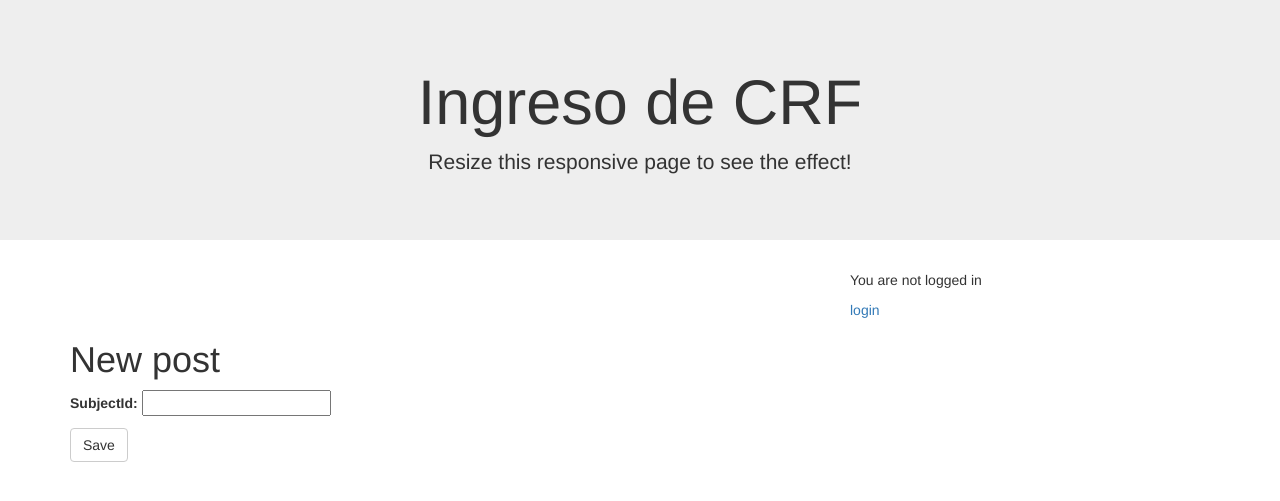
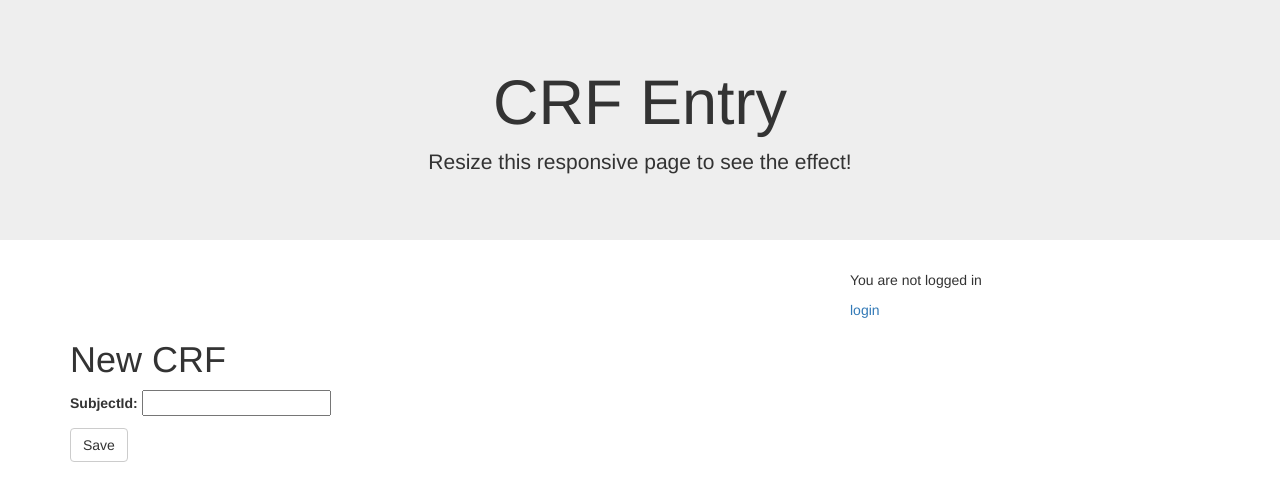
Before and after one commit to githubcj79/egfr, a Django app: page /crf/new in a window 1280 px wide. Shown: the top 501 px of the page. Run offline with Django 3.2, Linux system fonts and the light colour scheme; some libraries are stand-ins or nearby versions.

Commit message:
Cambios de apariencia

```diff
--- a/templates/base.html
+++ b/templates/base.html
@@ -14,7 +14,7 @@
         {% block navigator %}
 
             <div class="jumbotron text-center">
-                <h1>Ingreso de CRF</h1>
+                <h1>CRF Entry</h1>
                 <p>Resize this responsive page to see the effect!</p>
             </div>
 
--- a/templates/crf_edit.html
+++ b/templates/crf_edit.html
@@ -3,8 +3,8 @@
 {% block title %}Subject{% endblock %}
 
 {% block subject %}
-    <h1>New post</h1>
-    <form method="POST" class="post-form">{% csrf_token %}
+    <h1>New CRF</h1>
+    <form method="POST" class="crf-form">{% csrf_token %}
         {{ form.as_p }}
         <button type="submit" class="save btn btn-default">Save</button>
     </form>
--- a/templates/registration/login.html
+++ b/templates/registration/login.html
@@ -3,7 +3,7 @@
 
 {% block title %}Login{% endblock %}
 
-{% block content %}
+{% block subject %}
 <h2>Login</h2>
 <form method="post">
     {% csrf_token %}
```
Also changed, not shown: db.sqlite3.
